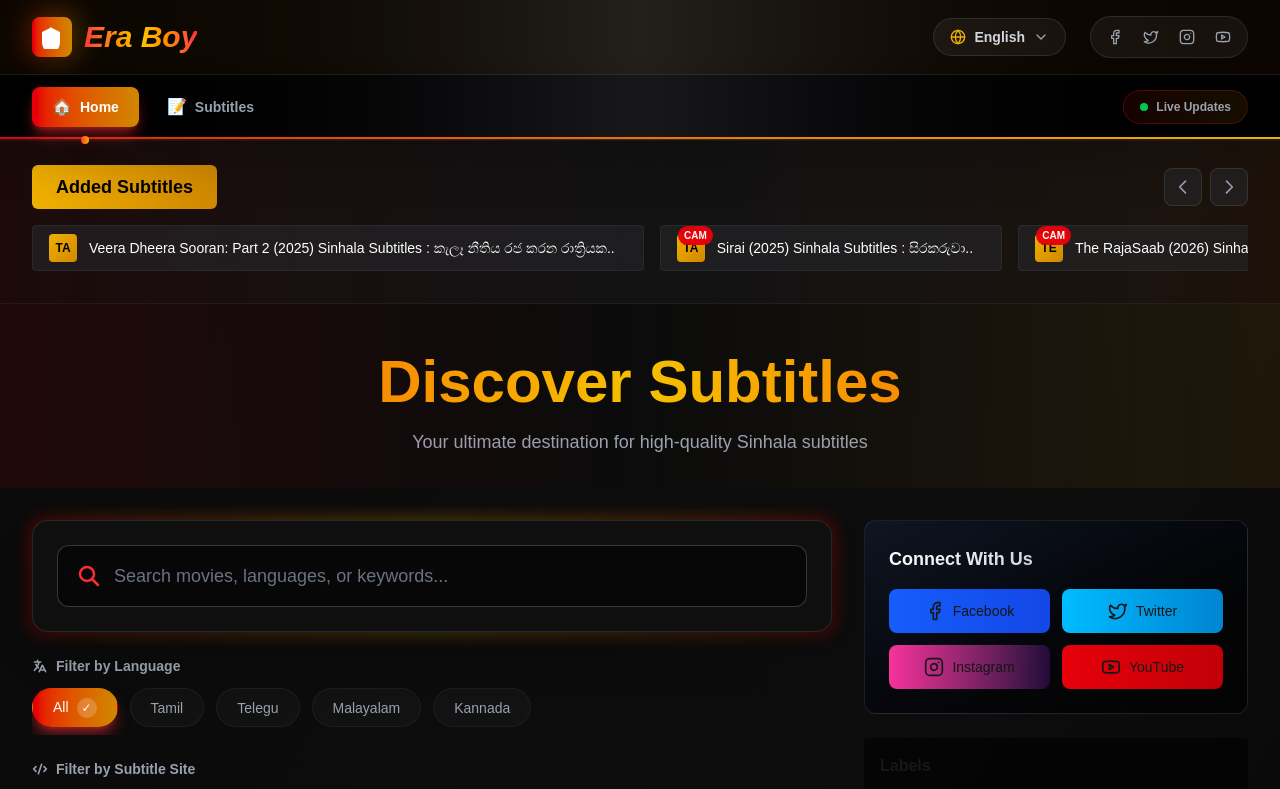
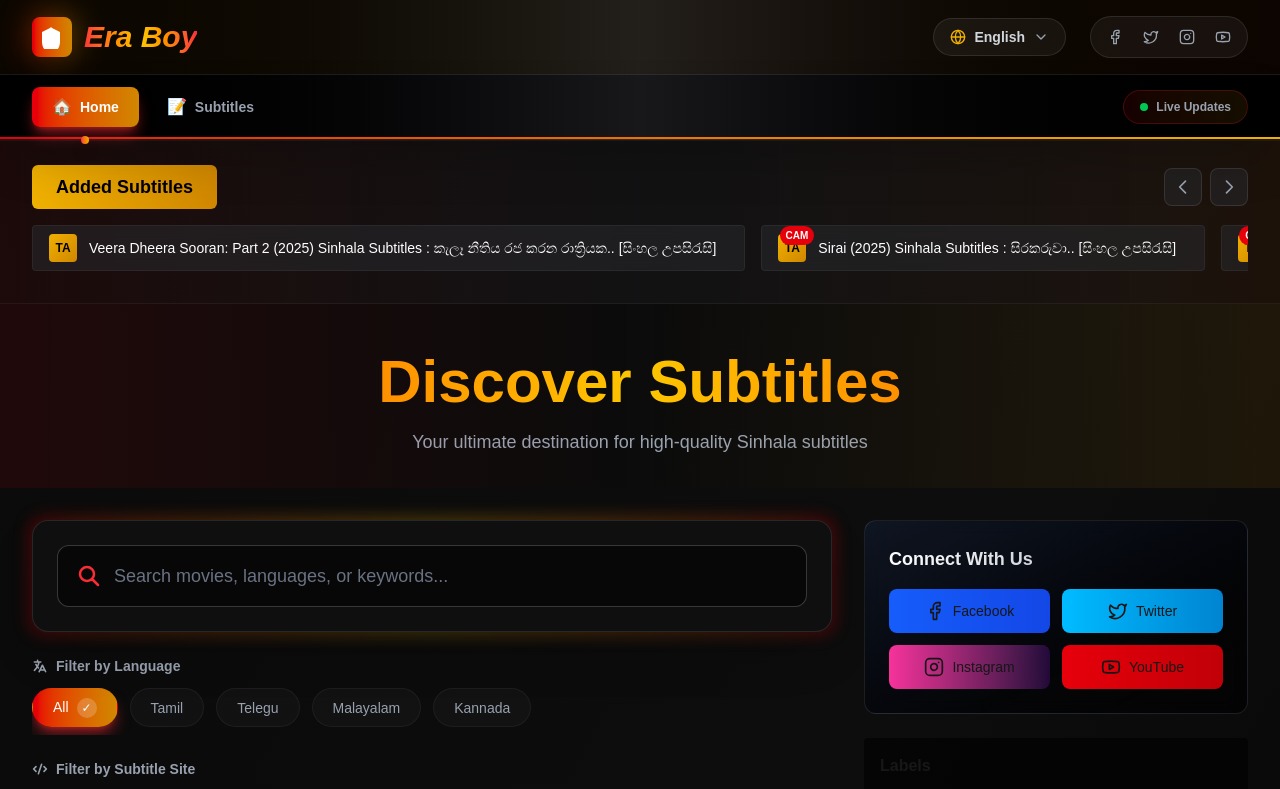
Before and after one commit to oshadaera68/Movie_Site_Era_Boy_next_js, a Next.js app: page / in a window 1280 px wide. Shown: the top 789 px of the page. Built offline with nearby package versions, Linux system fonts and the light colour scheme.

Commit message:
updated the title

```diff
--- a/data/posts.ts
+++ b/data/posts.ts
@@ -2,7 +2,7 @@ export const posts = [
     {
         id: 1,
         slug: "veera-dheera-sooran-part-2-2025-sinhala-subtitles",
-        title: "Veera Dheera Sooran: Part 2 (2025) Sinhala Subtitles : කැලෑ නීතිය රජ කරන රාත්‍රියක..",
+        title: "Veera Dheera Sooran: Part 2 (2025) Sinhala Subtitles : කැලෑ නීතිය රජ කරන රාත්‍රියක.. [සිංහල උපසිරැසි]",
         tags: "Veera Dheera Sooran: Part 2, Veera Dheera Sooran: Part 2 Sinhala subtitles, Veera Dheera Sooran: Part 2 Sinhala Subtitles 2025, Ravindu Navin",
         excerpt: "Veera Dheera Sooran: Part 2 movie Sinhala subtitles..",
         content:
@@ -25,7 +25,7 @@ export const posts = [
     {
     id: 2,
     slug: "sirai-2025-sinhala-subtitles",
-    title: "Sirai (2025) Sinhala Subtitles : සිරකරුවා..",
+    title: "Sirai (2025) Sinhala Subtitles : සිරකරුවා.. [සිංහල උපසිරැසි]",
     tags: "Sirai, Sirai Sinhala subtitles, Sirai Sinhala Subtitles 2025, Peter Barthlet",
     excerpt: "Sirai movie Sinhala subtitles..",
     content:
@@ -46,7 +46,7 @@ export const posts = [
   {
     id: 3,
     slug: "the-rajasaab-2025-sinhala-subtitles",
-    title: "The RajaSaab (2026) Sinhala Subtitles : යකාගේ මන්දිරේ...",
+    title: "The RajaSaab (2026) Sinhala Subtitles : යකාගේ මන්දිරේ... [සිංහල උපසිරැසි]",
     tags: "The RajaSaab, The RajaSaab Sinhala subtitles, The RajaSaab Sinhala Subtitles 2025, Ashen Kavindu, Lahiru Udayanga",
     excerpt: "The RajaSaab movie Sinhala subtitles...",
     content:
@@ -69,7 +69,7 @@ export const posts = [
     id: 4,
     slug: "eko-2025-sinhala-subtitles",
     title:
-      "Eko (2025) Sinhala Subtitles : සත්තු රැකබලාගන්නා කුරියච්චන්ගේ කතාව..",
+      "Eko (2025) Sinhala Subtitles : සත්තු රැකබලාගන්නා කුරියච්චන්ගේ කතාව.. [සිංහල උපසිරැසි]",
     tags: "Eko, Eko Sinhala subtitles, Eko Sinhala Subtitles 2025, Ashen Kavindu, Dileepa Madushan",
     excerpt: "Eko movie Sinhala subtitles...",
     content:
@@ -98,7 +98,7 @@ export const posts = [
     id: 5,
     slug: "shambhala-2025-sinhala-subtitles",
     title:
-      "Shambhala: A Mystical World (2025) Sinhala Subtitles : ශම්භාලා ගම්මානයේ අදුරු යක්ෂ ශාපය",
+      "Shambhala: A Mystical World (2025) Sinhala Subtitles : ශම්භාලා ගම්මානයේ අදුරු යක්ෂ ශාපය [සිංහල උපසිරැසි]",
     tags: "Shambhala, Shambhala Sinhala subtitles, Shambhala Sinhala Subtitles 2025, Era Boy",
     excerpt: "Shambhala movie Sinhala subtitles...",
     content:
@@ -125,7 +125,7 @@ export const posts = [
     id: 6,
     slug: "tribanadhari-barbarik-2025-sinhala-subtitles",
     title:
-      "Tribanadhari Barbarik (2025) Sinhala Subtitles : මිනිබිරිය වෙනුවෙන් දඩයක්කරුවෙක්",
+      "Tribanadhari Barbarik (2025) Sinhala Subtitles : මිනිබිරිය වෙනුවෙන් දඩයක්කරුවෙක් [සිංහල උපසිරැසි]",
     tags: "Tribanadhari Barbarik, Tribanadhari Barbarik Sinhala subtitles, Tribanadhari Barbarik Sinhala Subtitles 2025, Era Boy",
     excerpt: "Tribanadhari Barbarik movie Sinhala subtitles...",
     content:
@@ -148,7 +148,7 @@ export const posts = [
     id: 7,
     slug: "mass-jathara-2025-sinhala-subtitles",
     title:
-      "Mass Jathara (2025) Sinhala Subtitles : රාජකාරිය අකුරට කරන නිලධාරියෙක්",
+      "Mass Jathara (2025) Sinhala Subtitles : රාජකාරිය අකුරට කරන නිලධාරියෙක් [සිංහල උපසිරැසි]",
     tags: "Mass Jathara, Mass Jathara Sinhala subtitles, Mass Jathara Sinhala Subtitles 2025, Kavishka Sankalpa",
     excerpt: "Mass Jathara movie Sinhala subtitles...",
     content:
@@ -176,7 +176,7 @@ export const posts = [
   {
     id: 8,
     slug: "hunt-2024-sinhala-subtitles",
-    title: "Hunt (2024) Sinhala Subtitles : පලිගැනීමක්, මිනීමැරුමක්, ආත්මයක්",
+    title: "Hunt (2024) Sinhala Subtitles : පලිගැනීමක්, මිනීමැරුමක්, ආත්මයක් [සිංහල උපසිරැසි]",
     tags: "Hunt, Hunt Sinhala subtitles, Hunt Sinhala Subtitles 2024, era boy",
     excerpt: "Hunt movie Sinhala subtitles...",
     content:
@@ -198,7 +198,7 @@ export const posts = [
   {
     id: 9,
     slug: "indra-2025-sinhala-subtitles",
-    title: "Indra (2025) Sinhala Subtitles : දාම ඝාතකයාගේ පලිගැනීම",
+    title: "Indra (2025) Sinhala Subtitles : දාම ඝාතකයාගේ පලිගැනීම [සිංහල උපසිරැසි]",
     tags: "Indra, Indra Sinhala subtitles, Indra Sinhala Subtitles 2025, era boy",
     excerpt: "Indra movie Sinhala subtitles...",
     content:
@@ -219,7 +219,7 @@ export const posts = [
   {
     id: 10,
     slug: "turbo-2024-sinhala-subtitles",
-    title: "Turbo (2024) Sinhala Subtitles : ටර්බෝ ජෝසේ",
+    title: "Turbo (2024) Sinhala Subtitles : ටර්බෝ ජෝසේ [සිංහල උපසිරැසි]",
     tags: "Turbo, Turbo Sinhala subtitles, Turbo Sinhala Subtitles 2024, era boy",
     excerpt: "Turbo movie Sinhala subtitles...",
     content:
@@ -240,7 +240,7 @@ export const posts = [
   {
     id: 11,
     slug: "striker-2023-sinhala-subtitles",
-    title: "Striker (2023) Sinhala Subtitles : ආත්ම මාරුව",
+    title: "Striker (2023) Sinhala Subtitles : ආත්ම මාරුව [සිංහල උපසිරැසි]",
     tags: "Striker, Striker Sinhala subtitles, Striker Sinhala Subtitles 2023, era boy",
     excerpt: "Striker movie Sinhala subtitles...",
     content:
@@ -261,7 +261,7 @@ export const posts = [
   {
     id: 12,
     slug: "pindam-2023-sinhala-subtitles",
-    title: "Pindam (2023) Sinhala Subtitles : අවුරුදු 60ක ශාපලත් කලලයේ අභිරහස",
+    title: "Pindam (2023) Sinhala Subtitles : අවුරුදු 60ක ශාපලත් කලලයේ අභිරහස [සිංහල උපසිරැසි]",
     tags: "Pindam, Pindam Sinhala subtitles, Pindam Sinhala Subtitles 2023, era boy",
     excerpt: "Pindam movie Sinhala subtitles...",
     content:
@@ -282,7 +282,7 @@ export const posts = [
   {
     id: 13,
     slug: "salaar-2023-sinhala-subtitles",
-    title: "Salaar (2023) Sinhala Subtitles : සලාර්!",
+    title: "Salaar (2023) Sinhala Subtitles : සලාර්! [සිංහල උපසිරැසි]",
     tags: "Salaar, Salaar Sinhala subtitles, Salaar Sinhala Subtitles 2023, era boy",
     excerpt: "Salaar movie Sinhala subtitles...",
     content:
@@ -304,7 +304,7 @@ export const posts = [
     id: 14,
     slug: "yuva-2024-sinhala-subtitles",
     title:
-      "Yuva (2024) Sinhala Subtitles : මල්ලවපොර පිටිය ජයගත් ඩිලිවරි කොල්ලා",
+      "Yuva (2024) Sinhala Subtitles : මල්ලවපොර පිටිය ජයගත් ඩිලිවරි කොල්ලා [සිංහල උපසිරැසි]",
     tags: "Yuva, Yuva Sinhala subtitles, Yuva Sinhala Subtitles 2024, era boy",
     excerpt: "Yuva movie Sinhala subtitles...",
     content:
@@ -326,7 +326,7 @@ export const posts = [
   {
     id: 15,
     slug: "balti-2025-sinhala-subtitles",
-    title: "Balti (2025) Sinhala Subtitles : කබඩිද? මැර බලයද?",
+    title: "Balti (2025) Sinhala Subtitles : කබඩිද? මැර බලයද? [සිංහල උපසිරැසි]",
     tags: "Balti, Balti Sinhala subtitles, Balti Sinhala Subtitles 2025, era boy",
     excerpt: "Balti movie Sinhala subtitles...",
     content:
@@ -348,7 +348,7 @@ export const posts = [
     id: 16,
     slug: "dominic-and-the-ladies-purse-2025-sinhala-subtitles",
     title:
-      "Dominic and the ladies purse (2025) Sinhala Subtitles : පසුම්බියෙන් පටන් ගත් අභිරහසක්",
+      "Dominic and the ladies purse (2025) Sinhala Subtitles : පසුම්බියෙන් පටන් ගත් අභිරහසක් [සිංහල උපසිරැසි]",
     tags: "Dominic and the ladies purse, Dominic and the ladies purse Sinhala subtitles, Dominic and the ladies purse Sinhala Subtitles 2025, era boy",
     excerpt: "Dominic and the ladies purse movie Sinhala subtitles...",
     content:
@@ -369,7 +369,7 @@ export const posts = [
   {
     id: 17,
     slug: "kalamkaval-2025-sinhala-subtitles",
-    title: "KalamKaval (2025) Sinhala Subtitles : ගෑණු මරණ දාම ඝාතකයා",
+    title: "KalamKaval (2025) Sinhala Subtitles : ගෑණු මරණ දාම ඝාතකයා [සිංහල උපසිරැසි]",
     tags: "KalamKaval, KalamKaval Sinhala subtitles, KalamKaval Sinhala Subtitles 2025, era boy",
     excerpt: "KalamKaval movie Sinhala subtitles...",
     content:
```
